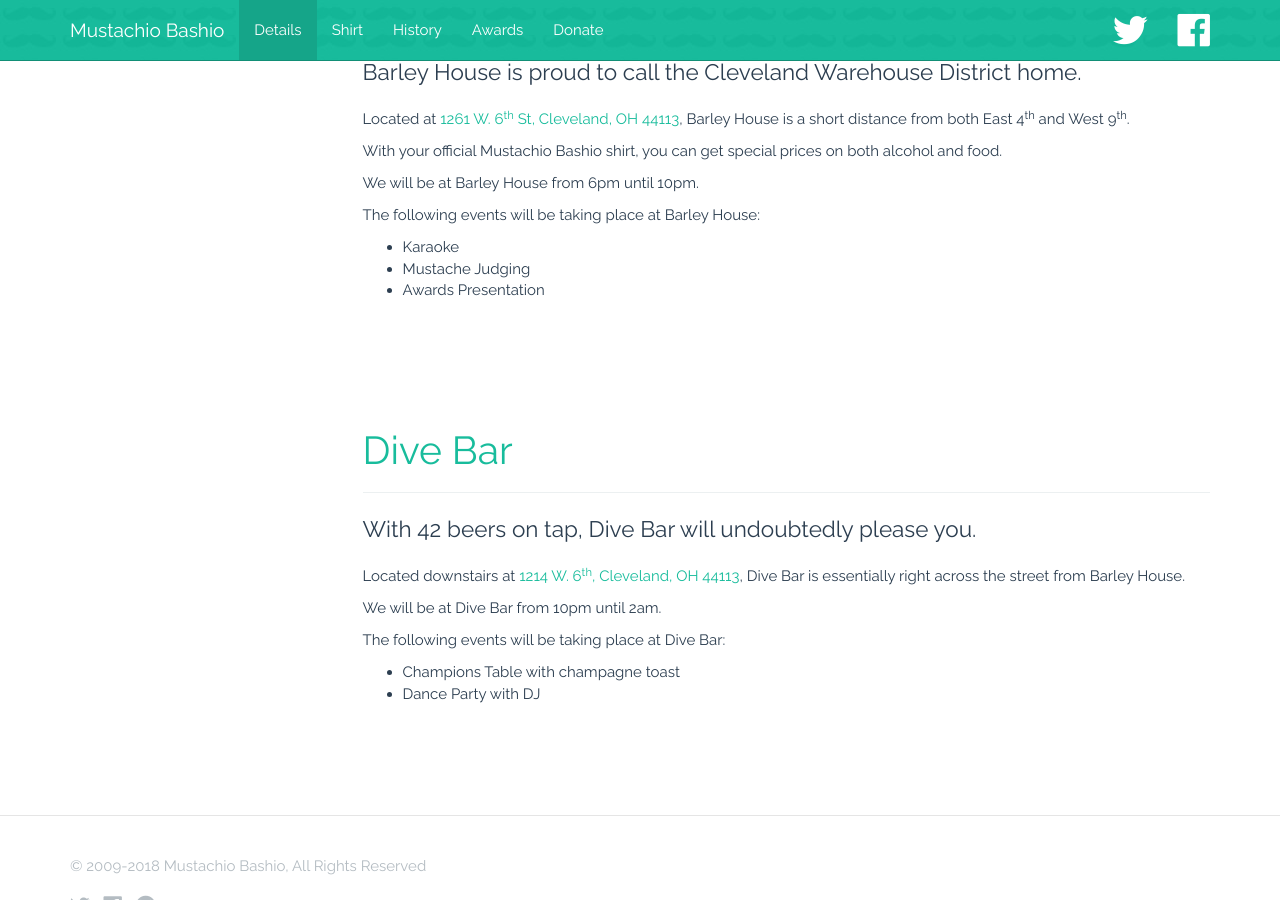
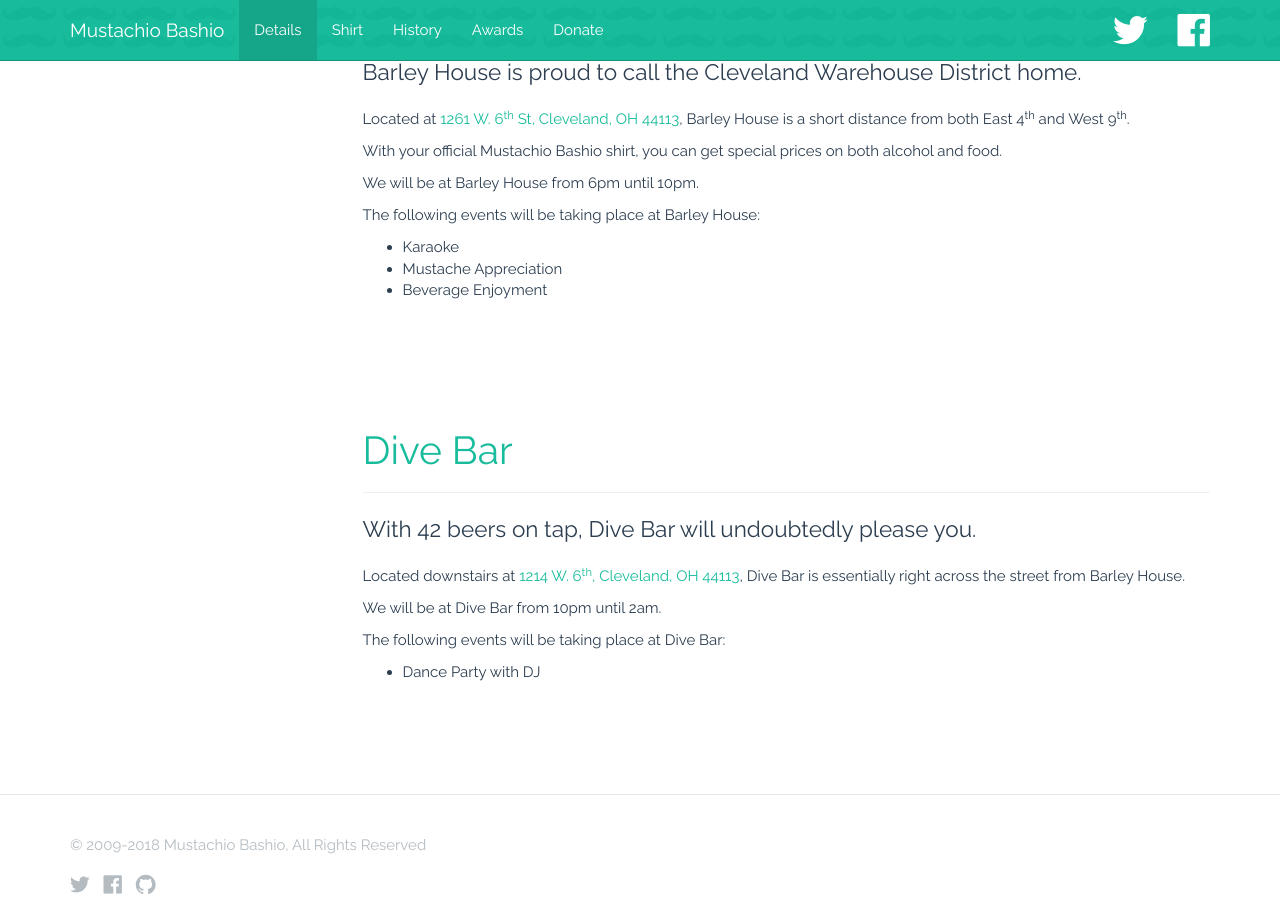
Before and after one commit to MustachioBashio/mustachiobashio.github.io, a Jekyll site: the page built from details.html, in a window 1280 px wide and 900 px high, scrolled down 730 px. Built offline with Jekyll 4.4.1, drawn with Linux system fonts in a browser that asks for light colours; nearby versions of some CDN libraries.

Commit message:
Update details.html

```diff
--- a/details.html
+++ b/details.html
@@ -44,8 +44,8 @@
     <p>The following events will be taking place at Barley House:</p>
     <ul>
       <li>Karaoke</li>
-      <li>Mustache Judging</li>
-      <li>Awards Presentation</li>
+      <li>Mustache Appreciation</li>
+      <li>Beverage Enjoyment</li>
     </ul>
     </div>
     <div class="bs-docs-section">
@@ -57,7 +57,6 @@
     <p>We will be at Dive Bar from 10pm until 2am.</p>
     <p>The following events will be taking place at Dive Bar:</p>
     <ul>
-      <li>Champions Table with champagne toast</li>
       <li>Dance Party with DJ</li>
     </ul>
     </div>
```
